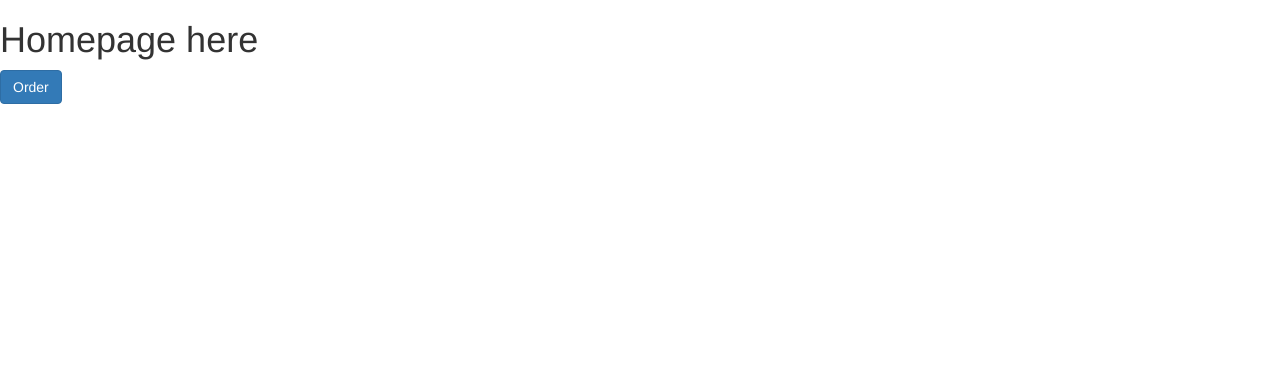
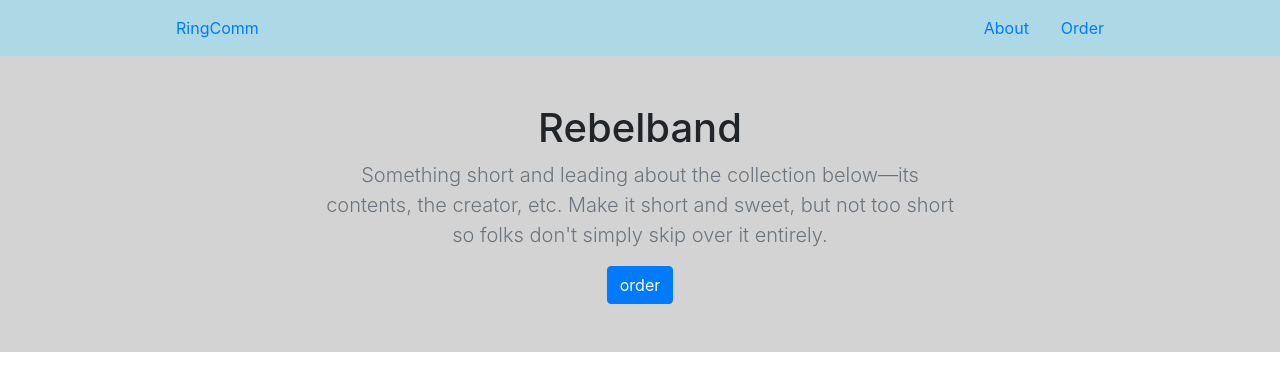
Before and after one commit to tankevan/ring-comm, a Node server app: page / in a window 1280 px wide. Shown: the top 391 px of the page. Run offline with Node 20, Linux system fonts and the light colour scheme; some libraries are stand-ins or nearby versions.

Commit message:
removed bootstrap

```diff
--- a/includes/header.pug
+++ b/includes/header.pug
@@ -0,0 +1,10 @@
+nav(class="header")
+  div(class="header__container")
+    span(class="header__buttonContainer")
+      span(class="header__button")
+        a(class="header__logo" href="/") RingComm
+    span(class="header__buttonContainer")
+      span(class="header__button")
+        a(class="header__about" href="#") About
+      span(class="header__button")
+        a(class="header__order" href="/order") Order
--- a/package.json
+++ b/package.json
@@ -2,16 +2,15 @@
   "name": "ring-comm",
   "version": "1.0.0",
   "description": "",
-  "main": "server.js",
+  "main": "app.js",
   "scripts": {
     "test": "echo \"Error: no test specified\" && exit 1",
-    "start": "node server.js"
+    "start": "node app.js"
   },
   "author": "",
   "license": "ISC",
   "dependencies": {
     "body-parser": "^1.17.2",
-    "bootstrap": "^3.3.7",
     "express": "^4.15.4",
     "pug": "^2.0.0-rc.4",
     "stripe": "^4.25.0",
--- a/public/css/index.css
+++ b/public/css/index.css
@@ -0,0 +1,48 @@
+body {
+  margin: 0;
+}
+
+.header {
+  background: lightblue;
+}
+
+.header__container {
+  max-width: 60em;
+  display: flex;
+  justify-content: space-between;
+  margin: 0 auto;
+  height: 3.5em
+}
+
+.header__buttonContainer {
+  height: 100%;
+  display: flex;
+}
+
+.header__button {
+  height: 100%;
+  padding: 0em 1em;
+  display: flex;
+  align-items: center;
+}
+
+.header__button:hover {
+  background: skyblue;
+}
+
+.header__logo, .header__about, .header__order {
+  text-decoration: none;
+}
+
+.coverSection {
+  display: flex;
+  align-items: center;
+  justify-content: center;
+  background: lightgrey;
+  padding: 3em;
+}
+
+.textContainer {
+  max-width: 40em;
+  text-align: center;
+}
--- a/views/index.pug
+++ b/views/index.pug
@@ -5,5 +5,9 @@ html
     include ../includes/scripts.pug
     link(rel="stylesheet", href="/css/index.css")
   body
-    h1 Homepage here
-    a(class="btn btn-primary", href="/order") Order
+    include ../includes/header.pug
+    div(class="coverSection")
+      div(class="textContainer")
+        h1(class="jumbotron-heading") Rebelband
+        p(class="lead text-muted") Something short and leading about the collection below—its contents, the creator, etc. Make it short and sweet, but not too short so folks don't simply skip over it entirely.
+        a(class="btn btn-primary", href="/order") order
```
Also changed, not shown: 1 other file.
